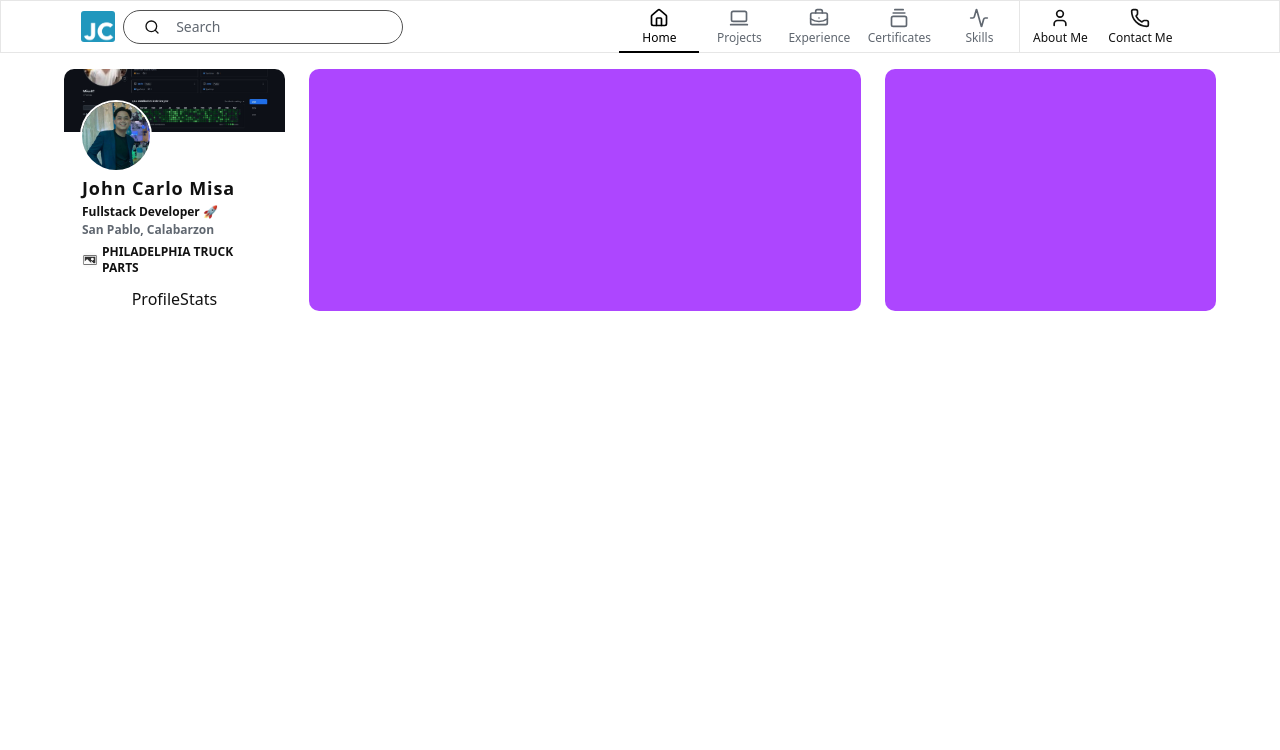
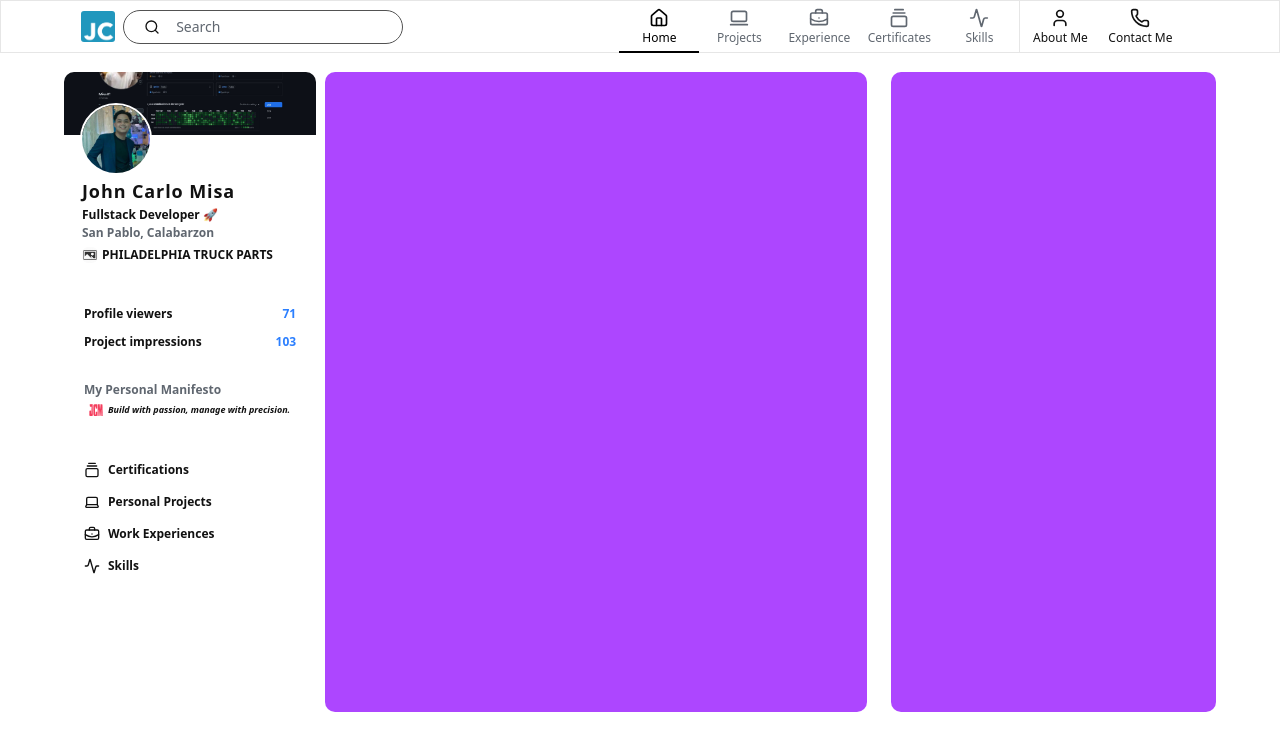
Before and after one commit to JCMisa/linkedin-portfolio, a Next.js app: page / in a window 1280 px wide. Shown: the top 750 px of the page. Built offline with nearby package versions, Linux system fonts and the light colour scheme; no server answers.

Commit message:
finish the design of the home left panel profile section

```diff
--- /dev/null
+++ b/app/_components/ProfileEngagements.tsx
@@ -0,0 +1,47 @@
+import {
+  ActivityIcon,
+  BriefcaseBusinessIcon,
+  GalleryVerticalEndIcon,
+  LaptopIcon,
+} from "lucide-react";
+import Link from "next/link";
+
+const ProfileEngagements = () => {
+  return (
+    <div className=" w-full dark:bg-dark flex flex-col items-start gap-4 rounded-lg p-5">
+      <Link
+        href={"/certificates"}
+        className="flex items-center gap-2 hover:opacity-[0.8] transition-opacity duration-200 ease-in-out"
+      >
+        <GalleryVerticalEndIcon className="size-4" />
+        <p className="text-xs font-bold">Certifications</p>
+      </Link>
+
+      <Link
+        href={"/projects"}
+        className="flex items-center gap-2 hover:opacity-[0.8] transition-opacity duration-200 ease-in-out"
+      >
+        <LaptopIcon className="size-4" />
+        <p className="text-xs font-bold">Personal Projects</p>
+      </Link>
+
+      <Link
+        href={"/experiences"}
+        className="flex items-center gap-2 hover:opacity-[0.8] transition-opacity duration-200 ease-in-out"
+      >
+        <BriefcaseBusinessIcon className="size-4" />
+        <p className="text-xs font-bold">Work Experiences</p>
+      </Link>
+
+      <Link
+        href={"/skills"}
+        className="flex items-center gap-2 hover:opacity-[0.8] transition-opacity duration-200 ease-in-out"
+      >
+        <ActivityIcon className="size-4" />
+        <p className="text-xs font-bold">Skills</p>
+      </Link>
+    </div>
+  );
+};
+
+export default ProfileEngagements;
--- /dev/null
+++ b/app/_components/ProfileMotto.tsx
@@ -0,0 +1,25 @@
+import Image from "next/image";
+
+const ProfileMotto = () => {
+  return (
+    <div className="h-[60px] w-full dark:bg-dark flex flex-col items-start gap-1 rounded-lg py-2">
+      <p className="text-xs font-bold text-muted-foreground px-5">
+        My Personal Manifesto
+      </p>
+      <div className="ml-6 flex items-center gap-1">
+        <Image
+          src={"/jcm-logo.svg"}
+          alt="brand-logo"
+          width={1000}
+          height={1000}
+          className="w-4 h-4"
+        />
+        <p className="text-[9px] font-bold italic line-clamp-1 truncate">
+          {"Build with passion, manage with precision."}
+        </p>
+      </div>
+    </div>
+  );
+};
+
+export default ProfileMotto;
--- a/app/_components/ProfileSection.tsx
+++ b/app/_components/ProfileSection.tsx
@@ -1,12 +1,16 @@
 import React from "react";
 import ProfileCard from "./ProfileCard";
 import ProfileStats from "./ProfileStats";
+import ProfileEngagements from "./ProfileEngagements";
+import ProfileMotto from "./ProfileMotto";
 
 const ProfileSection = () => {
   return (
-    <div className="flex flex-col items-center gap-2">
+    <div className="flex flex-col items-center gap-2 fixed">
       <ProfileCard />
       <ProfileStats />
+      <ProfileMotto />
+      <ProfileEngagements />
     </div>
   );
 };
--- a/app/_components/ProfileStats.tsx
+++ b/app/_components/ProfileStats.tsx
@@ -1,7 +1,21 @@
 import React from "react";
 
 const ProfileStats = () => {
-  return <div>ProfileStats</div>;
+  return (
+    <div className="h-[76px] w-full dark:bg-dark flex flex-col items-center justify-center rounded-lg p-5">
+      <div className="flex flex-col gap-3 w-full">
+        <div className="flex items-center justify-between">
+          <p className="text-xs font-bold">Profile viewers</p>
+          <span className="text-xs font-semibold text-blue-500">71</span>
+        </div>
+
+        <div className="flex items-center justify-between">
+          <p className="text-xs font-bold">Project impressions</p>
+          <span className="text-xs font-semibold text-blue-500">103</span>
+        </div>
+      </div>
+    </div>
+  );
 };
 
 export default ProfileStats;
--- a/app/page.tsx
+++ b/app/page.tsx
@@ -1,4 +1,3 @@
-import { Button } from "@/components/ui/button";
 import { Metadata } from "next";
 import ProfileSection from "./_components/ProfileSection";
 
@@ -9,14 +8,14 @@ export const metadata: Metadata = {
 
 export default function Home() {
   return (
-    <main className="py-2 sm:py-4 sm:px-6 md:px-10 lg:px-16 flex flex-col lg:flex-row gap-6">
+    <main className="py-2 sm:py-10 md:py-12 lg:py-18 sm:px-6 md:px-10 lg:px-16 flex flex-col lg:flex-row gap-6">
       {/* profile */}
       <div className="w-[20%] rounded-lg">
         <ProfileSection />
       </div>
 
       {/* posts / projects  */}
-      <div className="w-[50%]  bg-purple-500 rounded-lg"></div>
+      <div className="w-[50%] min-h-[40rem] bg-purple-500 rounded-lg ml-5"></div>
 
       {/* activities */}
       <div className="w-[30%]  bg-purple-500 rounded-lg"></div>
--- a/components/custom/Navbar.tsx
+++ b/components/custom/Navbar.tsx
@@ -55,7 +55,7 @@ const Navbar = () => {
   const { user } = useUser();
 
   return (
-    <div className="h-[53px] w-full px-4 lg:pl-[80px] lg:pr-[24px] border border-b dark:bg-dark flex items-center">
+    <div className="h-[53px] w-full px-4 lg:pl-[80px] lg:pr-[24px] border border-b dark:bg-dark flex items-center fixed">
       <div className="w-[80%] flex items-center justify-between">
         <div className="flex items-center gap-2">
           <Image
```
Also changed, not shown: public/jcm-logo.svg (added).
